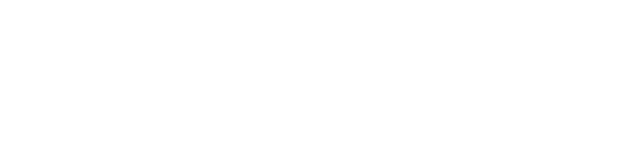
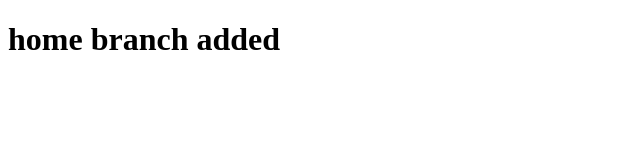
Before and after one commit to KomalDhanuka/file1, a plain HTML site: page index.html in a window 1280 px wide. Shown: the whole page, without its empty margins (0-640 px from the left). Drawn offline with Linux system fonts and the light colour scheme.

Commit message:
second commmit

```diff
--- a/index.html
+++ b/index.html
@@ -6,6 +6,6 @@
     <title>Document</title>
 </head>
 <body>
-
+    <h1>home branch added</h1>
 </body>
 </html>
```
